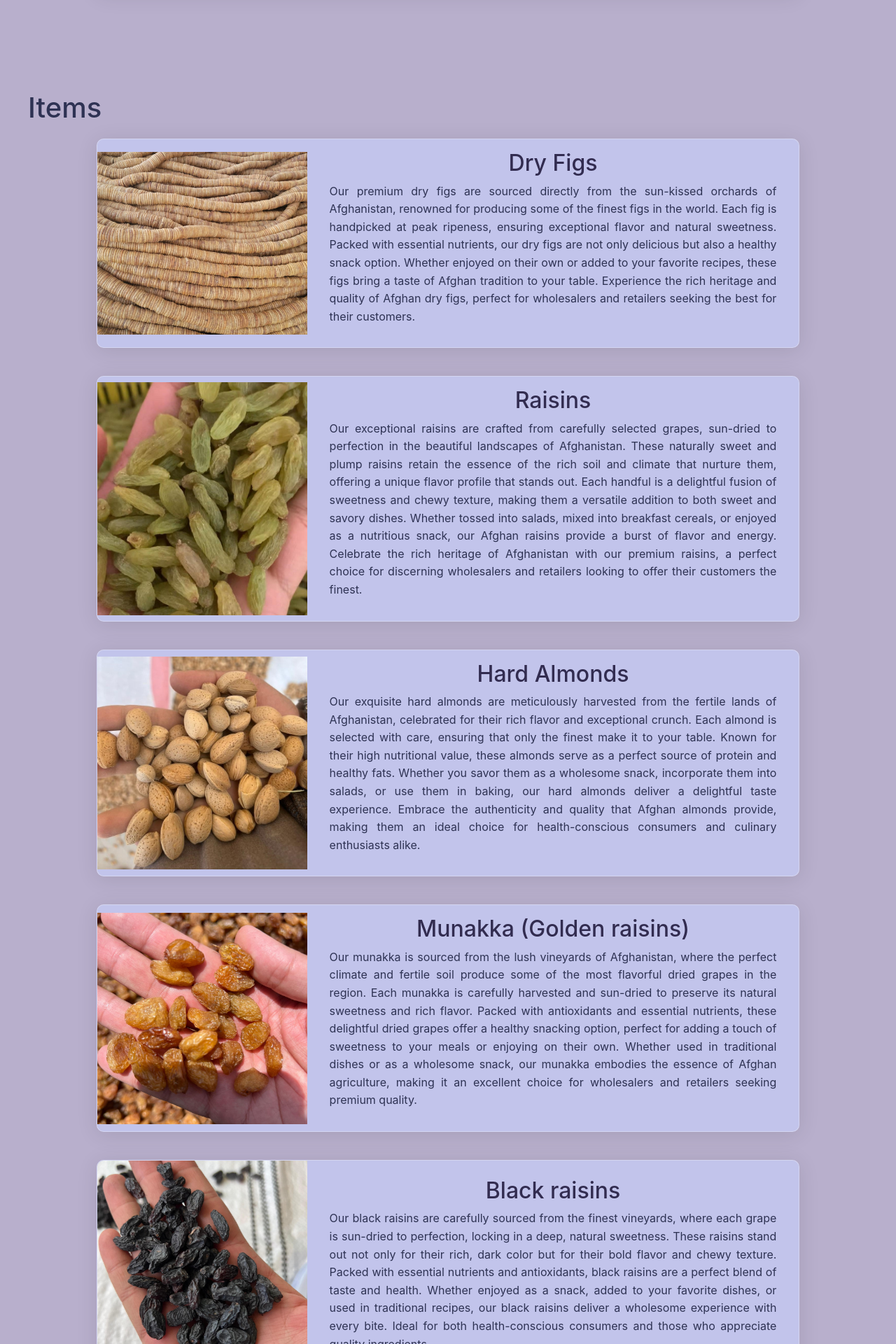
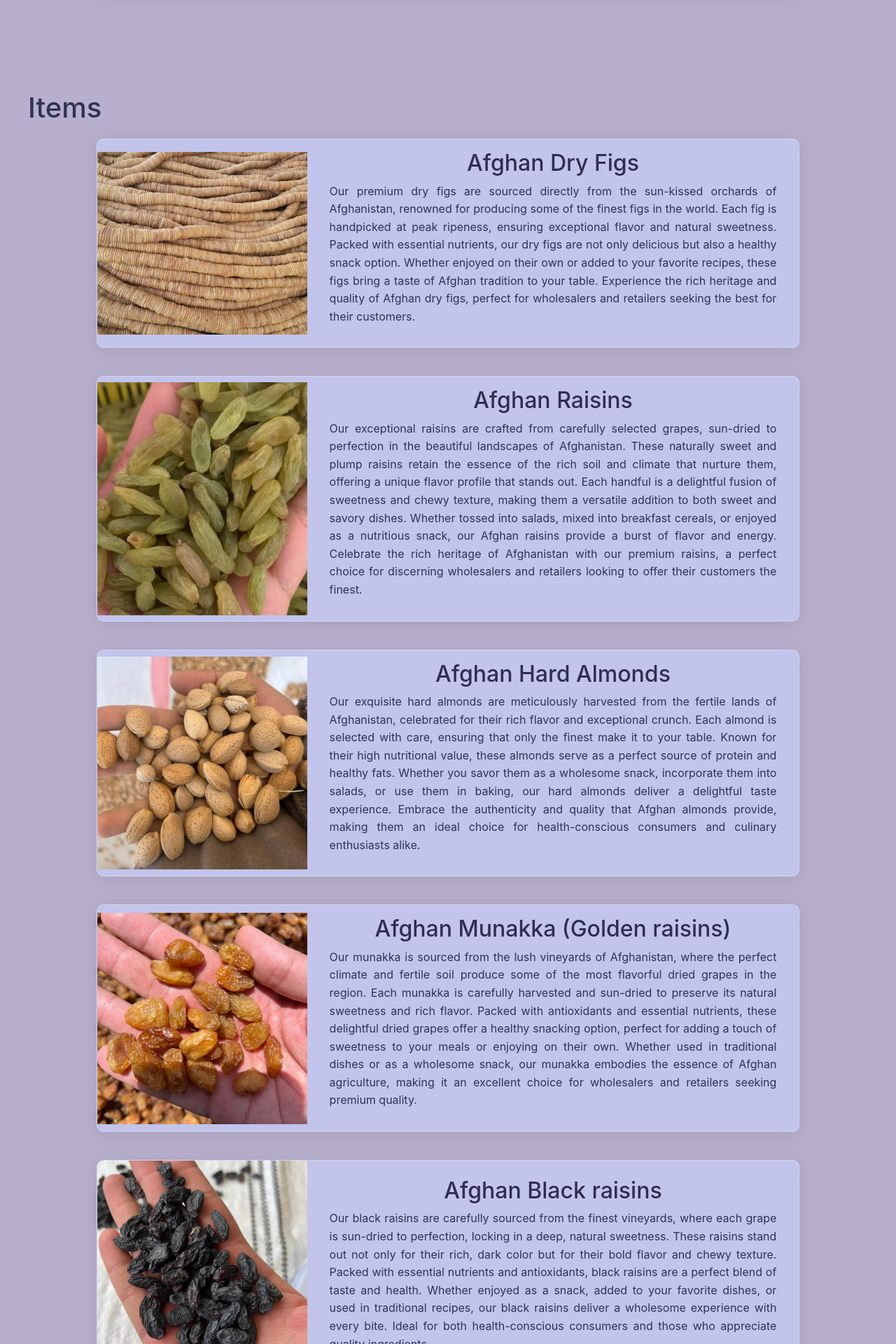
Before and after one commit to NaseebHayat/dryfruit, a React (Create React App) app: page / in a window 1280 px wide. Shown: the part 1142-3062 px from the top of the page at 70% size. Built offline with nearby package versions, Linux system fonts and the light colour scheme.

Commit message:
added keyword
added afghan keyword

```diff
--- a/src/Components/Items.js
+++ b/src/Components/Items.js
@@ -15,7 +15,7 @@ export default function Items() {
         <div className='itemcard'>
           <img className='card-img' src="images/dry figs.jpg" alt="" />
           <div className="card-content">
-            <h2>Dry Figs</h2>
+            <h2>Afghan Dry Figs</h2>
             <div className="card-description">
               <p> Our premium dry figs are sourced directly from the sun-kissed orchards of Afghanistan,
                   renowned for producing some of the finest figs in the world.
@@ -31,7 +31,7 @@ export default function Items() {
         <div className='itemcard'>
           <img className='card-img' src="images/raisins.jpg" alt="Raisins" />
           <div className="card-content">
-            <h2>Raisins</h2>
+            <h2>Afghan Raisins</h2>
             <div className="card-description">
               <p> Our exceptional raisins are crafted from carefully selected grapes,
                   sun-dried to perfection in the beautiful landscapes of Afghanistan.
@@ -51,7 +51,7 @@ export default function Items() {
         <div className='itemcard'>
           <img className='card-img' src="images/Solid Almonds.jpg" alt="Solid Almonds" />
           <div className="card-content">
-            <h2>Hard Almonds</h2>
+            <h2>Afghan Hard Almonds</h2>
             <div className="card-description">
               <p> Our exquisite hard almonds are meticulously harvested from the fertile lands of Afghanistan,
                   celebrated for their rich flavor and exceptional crunch. Each almond is selected with care,
@@ -69,7 +69,7 @@ export default function Items() {
         <div className='itemcard'>
           <img className='card-img' src="images/munakka.jpg" alt="munakka" />
           <div className="card-content">
-            <h2>Munakka (Golden raisins)</h2>
+            <h2>Afghan Munakka (Golden raisins)</h2>
             <div className="card-description">
               <p> Our munakka is sourced from the lush vineyards of Afghanistan,
                   where the perfect climate and fertile soil produce some of the most flavorful dried grapes in the region.
@@ -89,7 +89,7 @@ export default function Items() {
         <div className='itemcard'>
           <img className='card-img' src="images/black raisins.jpg" alt="Black raisins" />
           <div className="card-content">
-            <h2>Black raisins</h2>
+            <h2>Afghan Black raisins</h2>
             <div className="card-description">
               <p> Our black raisins are carefully sourced from the finest vineyards,
                   where each grape is sun-dried to perfection, locking in a deep, natural sweetness.
```
